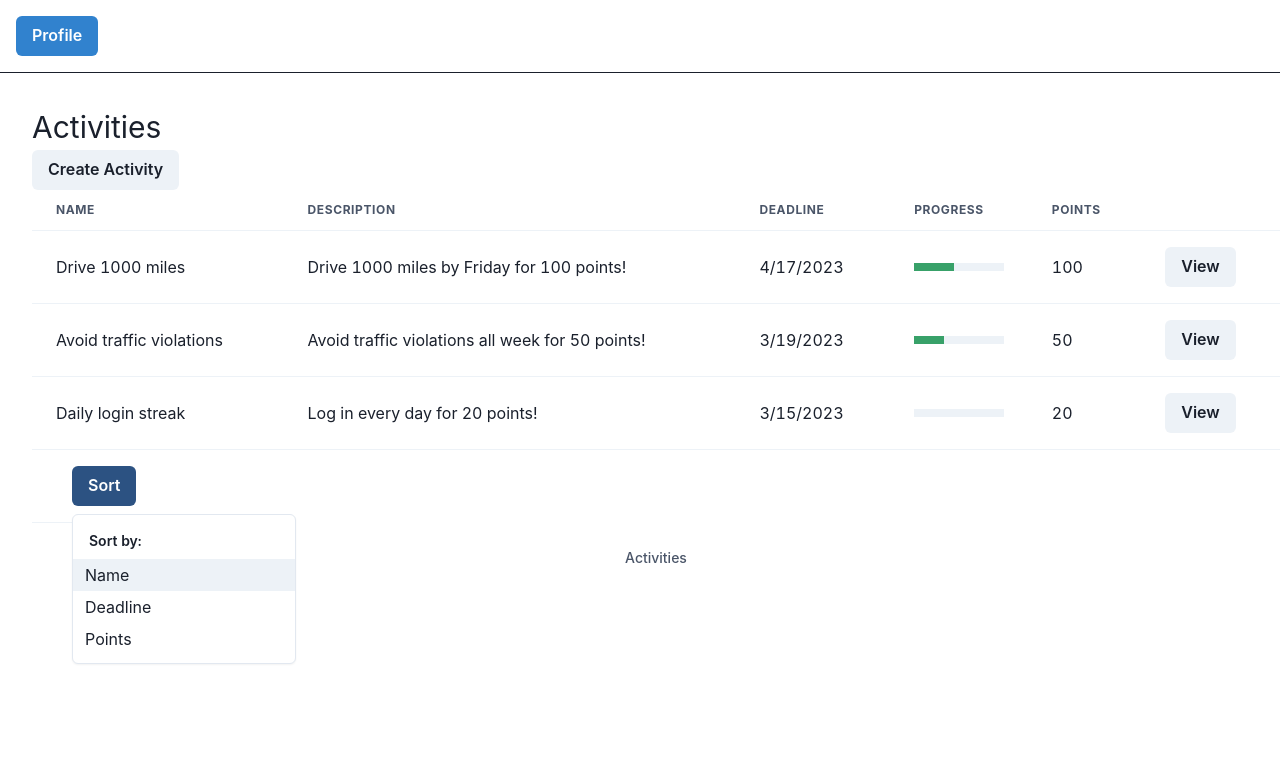
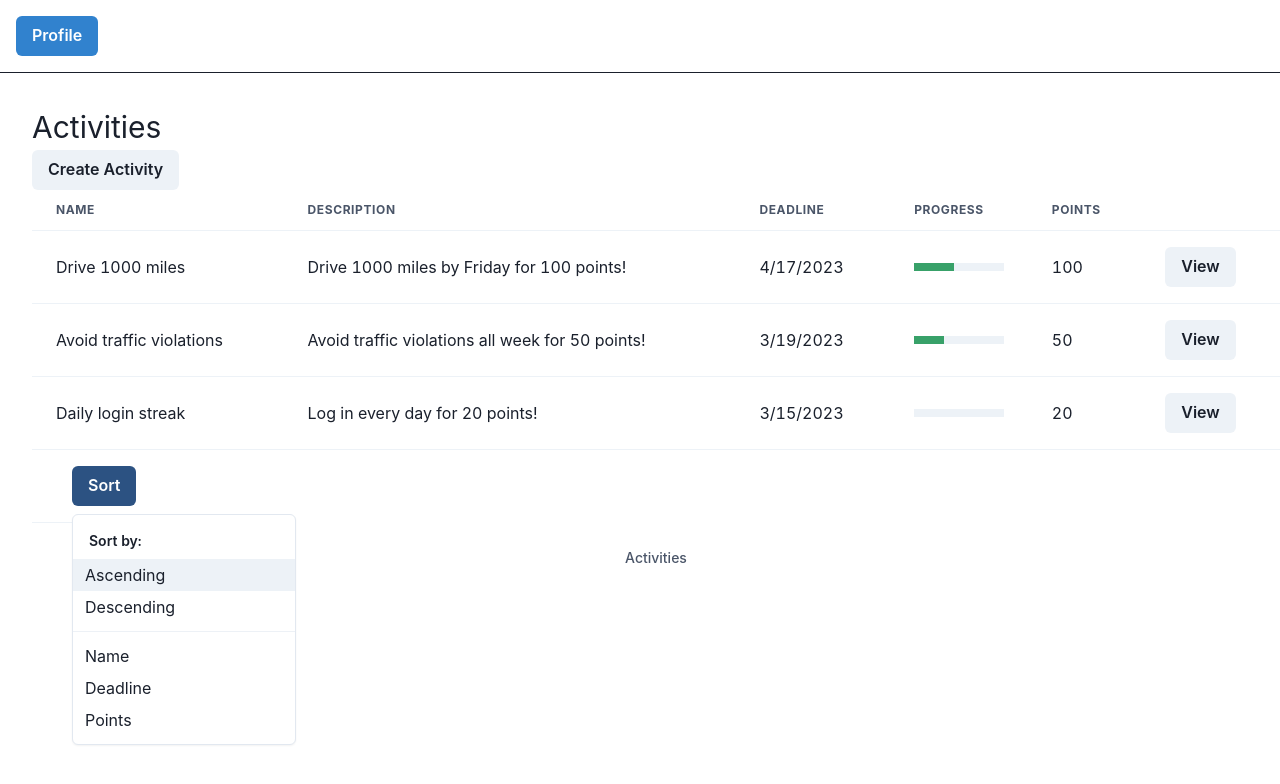
Before and after one commit to BlakeDavis34/4910, a React (Create React App) app in the folder driver-rewards/: page /activities in a window 1280 px wide. Both pictures are taken after a click on the button "Sort". Shown: the top 784 px of the page. Built offline with nearby package versions, Linux system fonts and the light colour scheme.

Commit message:
Added ability to sort by ascending or descending order

```diff
--- a/driver-rewards/src/pages/Activities/Activities.js
+++ b/driver-rewards/src/pages/Activities/Activities.js
@@ -31,6 +31,8 @@ import {
 } from '@chakra-ui/react'
 
 import {useState} from "react";
+
+
 
 //function that acts as a struct
 function activity(name, description, deadline, progress, points) {
@@ -66,6 +68,11 @@ const activities = [
     )
 ]
 
+//0 = asc, 1 = desc
+let isDesc = 0;
+//0 = Name, 1 = Deadline, 2 = Points
+let wSort = 0;
+
 //function to display all activities in table
 const displayActivities = () => {
     let aList = []
@@ -93,6 +100,27 @@ const displayActivities = () => {
 const Activities = () => {
 
     const[table, setTable] = useState([]);
+
+    //sorting function
+    const whichSort = () => {
+        if (wSort===0) {        //sorting by name
+            if (isDesc===0) activities.sort((a, b) => a.name.localeCompare(b.name))
+            else activities.sort((a, b) => b.name.localeCompare(a.name))
+        }
+        else if (wSort===1) {   //sorting by deadline
+            activities.sort((a, b) => {
+                let da = new Date(a.deadline),
+                    db = new Date(b.deadline);
+                if (isDesc===0) return da - db; else return db - da;
+            })
+        }
+        else if (wSort===2) {   //sorting by points
+            if (isDesc===0) activities.sort((a, b) => {return a.points - b.points})
+            else activities.sort((a, b) => {return b.points - a.points})
+        }
+        setTable([...table, activities]);
+        return 0;
+    }
 
     return (
         <>
@@ -123,20 +151,27 @@ const Activities = () => {
                             <MenuList>
                                 <MenuGroup title='Sort by:'>
                                     <MenuItem as='button' onClick={() => {
-                                        activities.sort((a, b) => a.name.localeCompare(b.name))
-                                        setTable([...table, activities]);
+                                        isDesc = 0;
+                                        whichSort();
+                                    }} closeOnSelect={false}>Ascending</MenuItem>
+                                    <MenuItem as='button' onClick={() => {
+                                        isDesc = 1;
+                                        whichSort();
+                                    }} closeOnSelect={false}>Descending</MenuItem>
+                                </MenuGroup>
+                                    <MenuDivider />
+                                <MenuGroup>
+                                    <MenuItem as='button' onClick={() => {
+                                        wSort = 0;
+                                        whichSort();
                                     }}>Name</MenuItem>
                                     <MenuItem as='button' onClick={() => {
-                                        activities.sort((a, b) => {
-                                            let da = new Date(a.deadline),
-                                                db = new Date(b.deadline);
-                                            return da - db;
-                                        })
-                                        setTable([...table, activities]);
+                                        wSort = 1;
+                                        whichSort();
                                     }}>Deadline</MenuItem>
                                     <MenuItem as='button' onClick={() => {
-                                        activities.sort((a, b) => {return b.points - a.points})
-                                        setTable([...table, activities]);
+                                        wSort = 2;
+                                        whichSort();
                                     }}>Points</MenuItem>
                                 </MenuGroup>
                             </MenuList>
```
